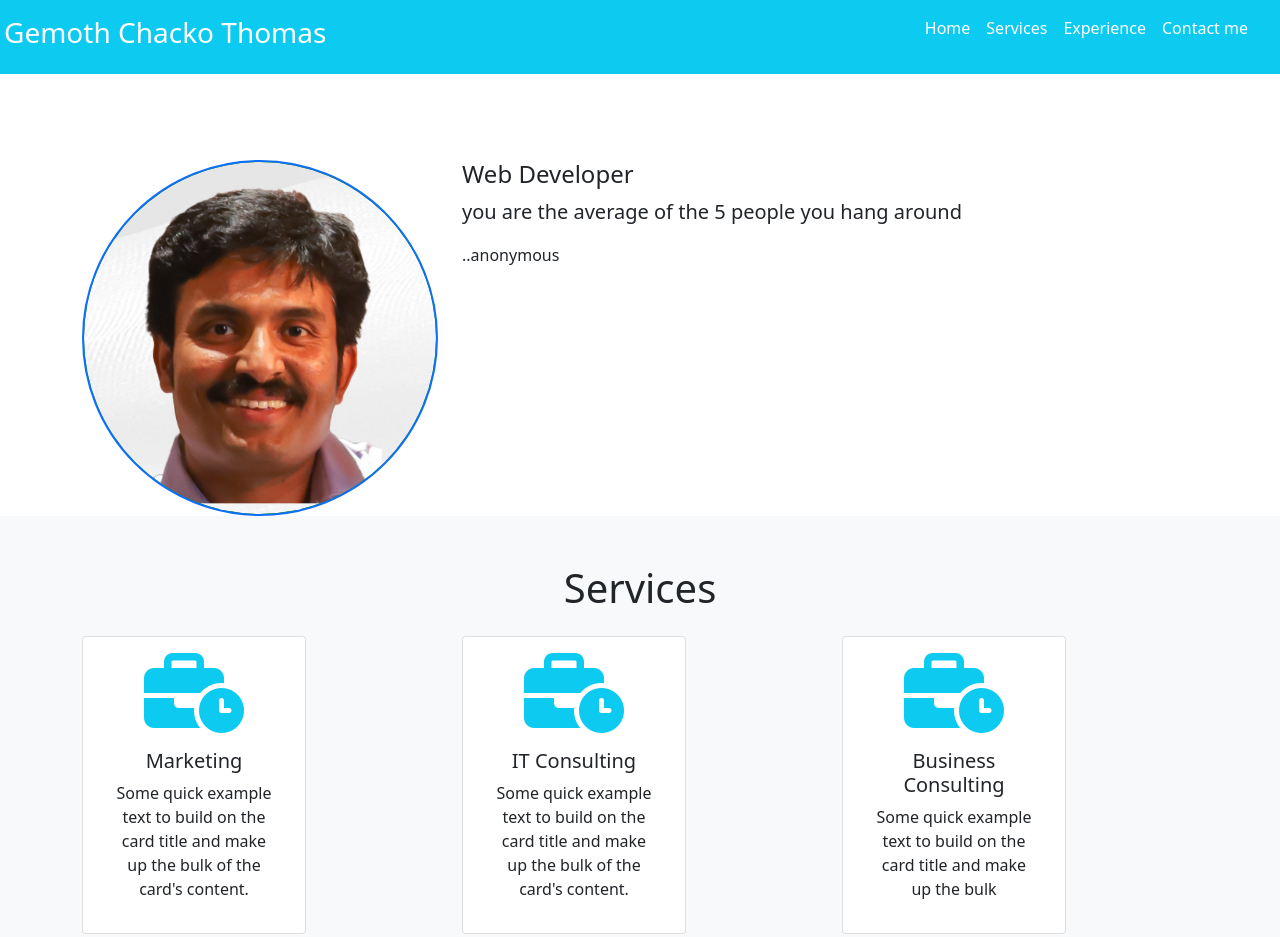
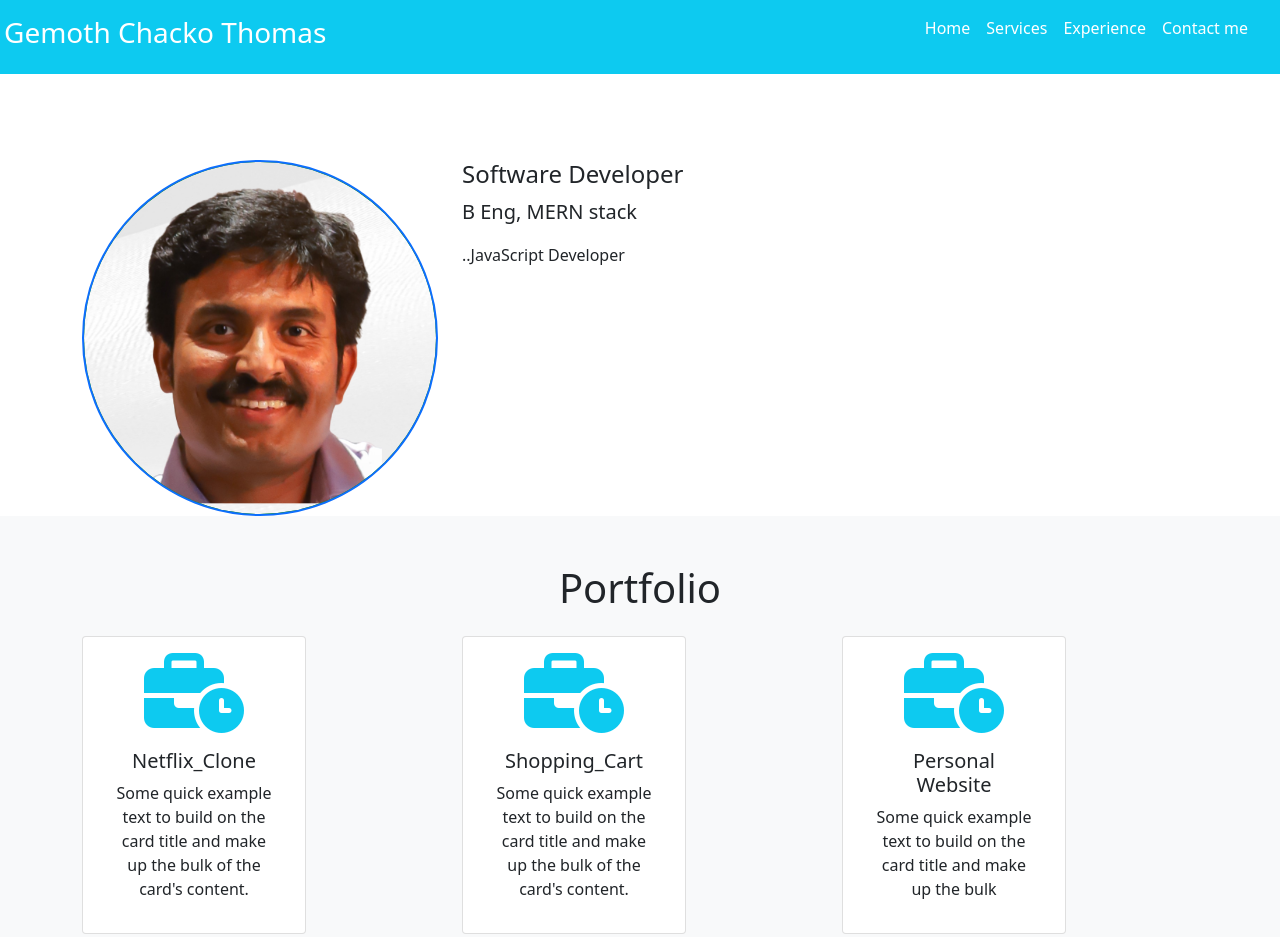
Before and after one commit to Gemoth/Gemoth.github.io, a plain HTML site: page info/index.html in a window 1280 px wide. Shown: the top 937 px of the page. Drawn offline with nearby package versions, Linux system fonts and the light colour scheme.

Commit message:
modified Portfolio

```diff
--- a/info/index.html
+++ b/info/index.html
@@ -51,24 +51,24 @@
             </div>
           </div>
           <div class="col-md-8">
-            <h4>Web Developer</h4>
+            <h4>Software Developer</h4>
             <blockquote class="blockquote">
-            <p>you are the average of the 5 people you hang around</p>
+            <p>B Eng, MERN stack</p>
             </blockquote>
-            <footer>..anonymous</footer>
+            <footer>..JavaScript Developer</footer>
           </div>
         </div>
       </div>
     </section>
     <section class="bg-light p-5" id="service-section">
       <div class="container">
-        <h1 class="text-center">Services</h1>
+        <h1 class="text-center">Portfolio</h1>
         <div class="row pt-3">
           <div class="col-md-4">
             <div class="card text-center p-3" style="width: 14rem;">
               <i class="fa-solid fa-business-time display-1 text-info"></i>
               <div class="card-body">
-                <h5>Marketing</h5>
+                <h5>Netflix_Clone</h5>
                 <p class="card-text">Some quick example text to build on the card title and make up the bulk of the card's content.</p>
               </div>
             </div>
@@ -77,7 +77,7 @@
             <div class="card text-center p-3" style="width: 14rem;">
               <i class="fa-solid fa-business-time display-1 text-info"></i>
               <div class="card-body">
-                <h5>IT Consulting</h5>
+                <h5>Shopping_Cart</h5>
                 <p class="card-text">Some quick example text to build on the card title and make up the bulk of the card's content.</p>
               </div>
             </div>
@@ -86,7 +86,7 @@
             <div class="card text-center p-3" style="width: 14rem;">
               <i class="fa-solid fa-business-time display-1 text-info"></i>
               <div class="card-body">
-                <h5>Business Consulting</h5>
+                <h5>Personal Website</h5>
                 <p class="card-text">Some quick example text to build on the card title and make up the bulk </p>
               </div>
             </div>
@@ -126,7 +126,7 @@
     </section>
     <section class="bg-white p-4" id="experience-section">
       <div class="container">
-        <h1 class="text-center">Experience</h1>
+        <h1 class="text-center">Skills</h1>
         <div class="row pt-3">
           <div class="col-md-4">
             <div class="card text-center p-3" style="width: 14rem;">
```
